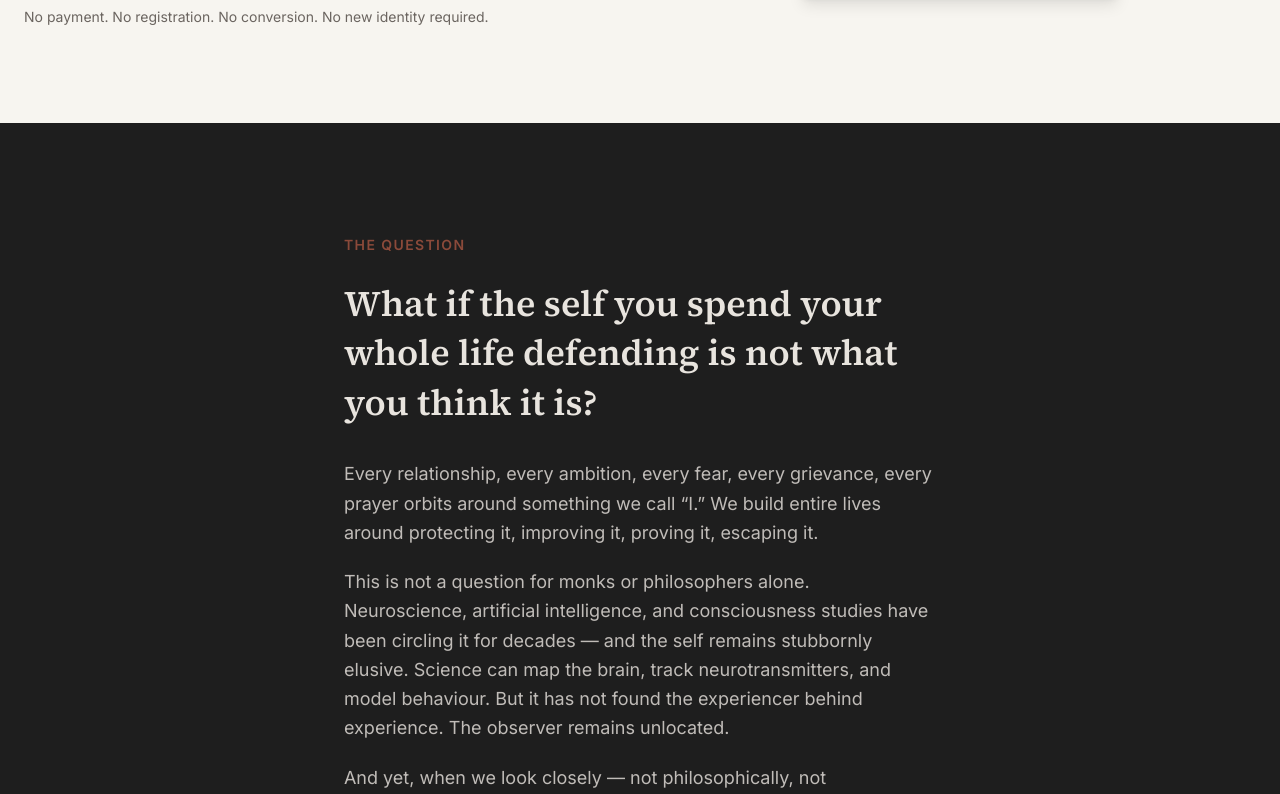
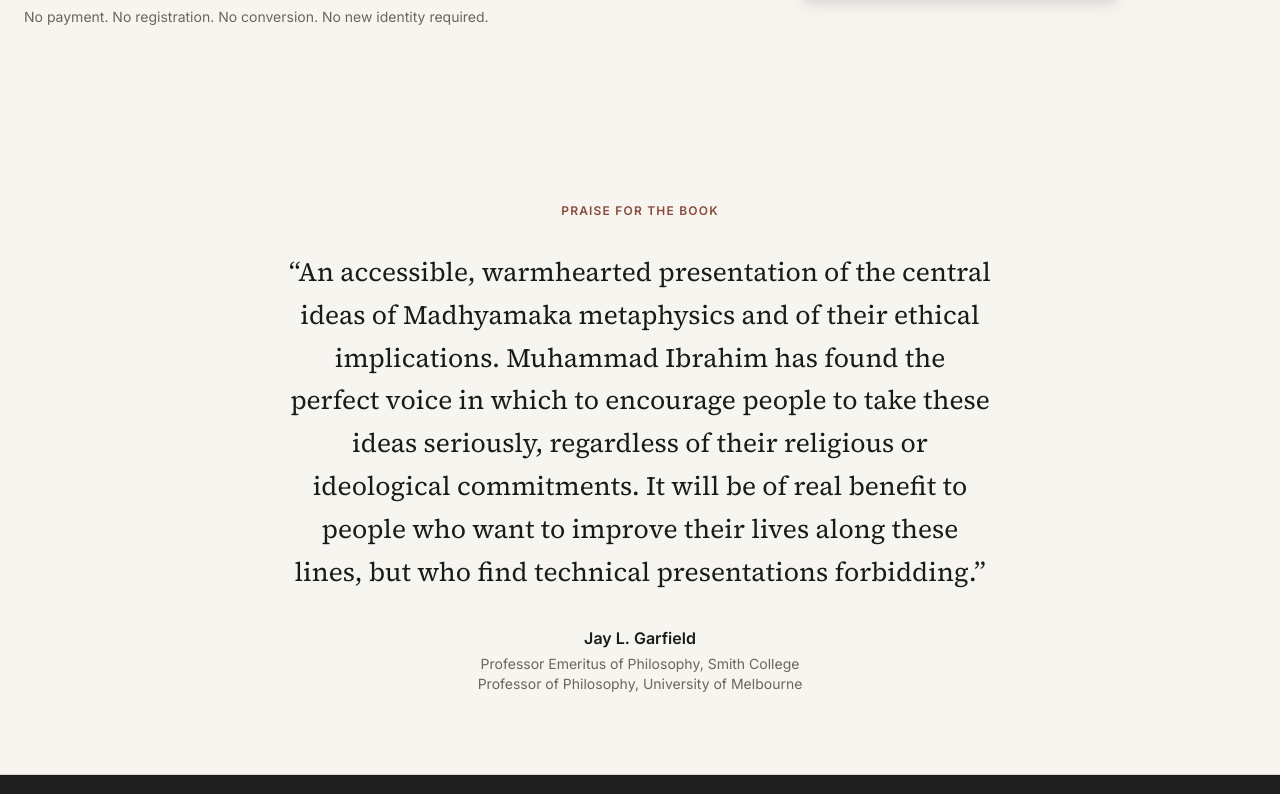
Before and after one commit to digitallycc/wisdomfortherestofus, a Next.js app: page / in a window 1280 px wide. Shown: the part 686-1480 px from the top of the page. Built offline with nearby package versions, Linux system fonts and the light colour scheme.

Commit message:
Add Jay L. Garfield endorsement to homepage

```diff
--- a/src/app/page.tsx
+++ b/src/app/page.tsx
@@ -7,6 +7,7 @@ import QuestionCard from "@/components/QuestionCard";
 import BookContents from "@/components/BookContents";
 import AuthorProfile from "@/components/AuthorProfile";
 import PlatformPrinciples from "@/components/PlatformPrinciples";
+import Endorsement from "@/components/Endorsement";
 import InquiryList from "@/components/InquiryList";
 import NewsletterSignup from "@/components/NewsletterSignup";
 import { book } from "@/content/book";
@@ -37,6 +38,7 @@ export default function HomePage() {
   return (
     <>
       <HeroSection />
+      <Endorsement />
       <SelfInquirySection />
       <EmptinessExplanationSection />
       <WhyBuddhismSection />
@@ -314,6 +316,15 @@ function ReadFreeSection() {
         <SectionHeading className="mb-4 text-dark-text">
           Read the book free
         </SectionHeading>
+        <blockquote className="mb-8">
+          <p className="font-serif text-lg md:text-xl leading-relaxed text-dark-text/80 italic">
+            &ldquo;An accessible, warmhearted presentation of the central ideas of
+            Madhyamaka metaphysics and of their ethical implications.&rdquo;
+          </p>
+          <cite className="not-italic font-sans text-sm text-dark-text/50 block mt-2">
+            Jay L. Garfield, Smith College &middot; University of Melbourne
+          </cite>
+        </blockquote>
         <p className="font-sans text-[17px] md:text-[18px] leading-relaxed text-dark-text/80 mb-6">
           The complete book is available through Internet Archive. You can read
           it online, download it, and share the original edition under its
--- /dev/null
+++ b/src/components/Endorsement.tsx
@@ -0,0 +1,34 @@
+export default function Endorsement() {
+  return (
+    <section className="py-16 md:py-20 border-b border-border">
+      <div className="max-w-3xl mx-auto px-6 md:px-8">
+        <p className="font-sans text-xs font-semibold uppercase tracking-widest text-accent mb-8 text-center">
+          Praise for the book
+        </p>
+        <blockquote className="text-center">
+          <p className="font-serif text-xl md:text-2xl lg:text-[1.65rem] leading-relaxed md:leading-relaxed text-text">
+            &ldquo;An accessible, warmhearted presentation of the central ideas of
+            Madhyamaka metaphysics and of their ethical implications. Muhammad Ibrahim
+            has found the perfect voice in which to encourage people to take these
+            ideas seriously, regardless of their religious or ideological commitments.
+            It will be of real benefit to people who want to improve their lives along
+            these lines, but who find technical presentations forbidding.&rdquo;
+          </p>
+          <footer className="mt-8">
+            <cite className="not-italic block">
+              <span className="font-sans text-base font-semibold text-text block">
+                Jay&nbsp;L.&nbsp;Garfield
+              </span>
+              <span className="font-sans text-sm text-muted block mt-1">
+                Professor Emeritus of Philosophy, Smith College
+              </span>
+              <span className="font-sans text-sm text-muted block">
+                Professor of Philosophy, University of Melbourne
+              </span>
+            </cite>
+          </footer>
+        </blockquote>
+      </div>
+    </section>
+  );
+}
```
